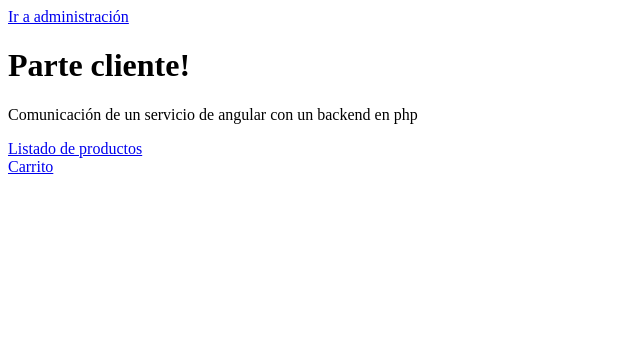
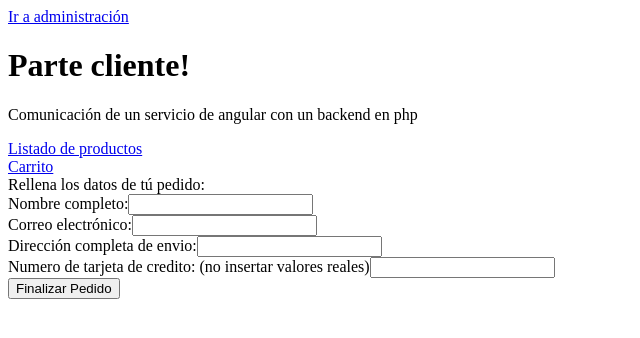
Before and after one commit to magnitopic/angular-learning, an Angular app: page /pedido in a window 1280 px wide. Before the commit this address led to /. Shown: the top 338 px of the page, without its empty margins (0-640 px from the left). Built offline with nearby package versions, Linux system fonts and the light colour scheme.

Commit message:
Make order with products in basket

```diff
--- a/src/app/app.routes.ts
+++ b/src/app/app.routes.ts
@@ -2,9 +2,11 @@ import { Routes } from '@angular/router';
 import { ListadoComponent } from './listado/listado.component';
 import { DetallesComponent } from './detalles/detalles.component';
 import { CarritoComponent } from './carrito/carrito.component';
+import { PedidoComponent } from './pedido/pedido.component';
 
 export const routes: Routes = [
   { path: 'listado', component: ListadoComponent },
+  { path: 'carrito', component: CarritoComponent },
   { path: 'detalles/:id', component: DetallesComponent },
-  { path: 'carrito', component: CarritoComponent },
+  { path: 'pedido', component: PedidoComponent },
 ];
--- a/src/app/carrito/carrito.component.html
+++ b/src/app/carrito/carrito.component.html
@@ -9,5 +9,5 @@
   </div>
 </div>
 
-<button>Vaciar carrito</button>
-<button>Realizar Pedido</button>
+<button (click)="vaciarCarrito()">Vaciar carrito</button>
+<button (click)="realizarPedido()">Realizar Pedido</button>
--- a/src/app/carrito/carrito.component.ts
+++ b/src/app/carrito/carrito.component.ts
@@ -2,6 +2,7 @@ import { Component } from '@angular/core';
 import { TiendaService } from '../services/tienda.service';
 import { DiscoCarrito } from '../model/discoCarrito';
 import { NgFor } from '@angular/common';
+import { Router } from '@angular/router';
 
 @Component({
   selector: 'app-carrito',
@@ -13,7 +14,7 @@ import { NgFor } from '@angular/common';
 export class CarritoComponent {
   discosCarrito: DiscoCarrito[] = {} as DiscoCarrito[];
 
-  constructor(private servicioTienda: TiendaService) {}
+  constructor(private servicioTienda: TiendaService, private router: Router) {}
 
   ngOnInit(): void {
     this.listarDiscosCarrito();
@@ -30,6 +31,14 @@ export class CarritoComponent {
   }
 
   realizarPedido() {
-    alert('Pedido realizado');
+    if (
+      this.discosCarrito.length == undefined ||
+      this.discosCarrito.length == 0
+    ) {
+      alert('No hay discos en el carrito');
+      return;
+    }
+    this.router.navigate(['/pedido']);
   }
+
 }
--- /dev/null
+++ b/src/app/model/pedido.ts
@@ -0,0 +1,6 @@
+export class Pedido {
+  nombre: string = '';
+  email: string = '';
+  direccion: string = '';
+  tarjeta?: number;
+}
--- /dev/null
+++ b/src/app/pedido/pedido.component.html
@@ -0,0 +1,39 @@
+<div>
+  Rellena los datos de tú pedido:
+<br>
+  <span>Nombre completo:</span>
+  <input
+    type="text"
+    [(ngModel)]="pedido.nombre"
+    [ngModelOptions]="{ standalone: true }"
+  />
+
+  <div>
+    <span>Correo electrónico:</span>
+    <input
+      type="text"
+      [(ngModel)]="pedido.email"
+      [ngModelOptions]="{ standalone: true }"
+    />
+  </div>
+
+  <div>
+    <span>Dirección completa de envio:</span>
+    <input
+      type="text"
+      [(ngModel)]="pedido.direccion"
+      [ngModelOptions]="{ standalone: true }"
+    />
+  </div>
+
+  <div>
+    <span>Numero de tarjeta de credito: (no insertar valores reales)</span>
+    <input
+      type="text"
+      [(ngModel)]="pedido.tarjeta"
+      [ngModelOptions]="{ standalone: true }"
+    />
+  </div>
+
+  <button (click)="finalizarPedido()">Finalizar Pedido</button>
+</div>
--- /dev/null
+++ b/src/app/pedido/pedido.component.ts
@@ -0,0 +1,32 @@
+import { Component } from '@angular/core';
+import { Pedido } from '../model/pedido';
+import { FormsModule } from '@angular/forms';
+import { TiendaService } from '../services/tienda.service';
+import { Router } from '@angular/router';
+
+@Component({
+  selector: 'app-pedido',
+  standalone: true,
+  imports: [FormsModule],
+  templateUrl: './pedido.component.html',
+  styleUrl: './pedido.component.css',
+})
+export class PedidoComponent {
+  pedido: Pedido = {} as Pedido;
+
+  constructor(private servicioTienda: TiendaService, private router:Router) {}
+
+  finalizarPedido() {
+    console.log('mandar al servidor: ');
+    console.log(this.pedido);
+    this.servicioTienda
+      .registrarPedido(this.pedido)
+      .subscribe((res) =>
+        res == 'ok' ? this.pedidoOK() : alert('Error al registrar el pedido')
+      );
+  }
+  pedidoOK() {
+    alert('Pedido realizado correctamente');
+    this.router.navigate(['listado']);
+  }
+}
--- a/src/app/services/tienda.service.ts
+++ b/src/app/services/tienda.service.ts
@@ -3,6 +3,7 @@ import { Disco } from '../model/disco';
 import { HttpClient } from '@angular/common/http';
 import { Observable } from 'rxjs';
 import { DiscoCarrito } from '../model/discoCarrito';
+import { Pedido } from '../model/pedido';
 
 @Injectable({
   providedIn: 'root',
@@ -45,4 +46,11 @@ export class TiendaService {
       this.ruta_webservices + 'web_services/obtenerDiscosCarrito.php'
     );
   }
+
+  registrarPedido(p: Pedido): Observable<string> {
+    return this.http.post<string>(
+      this.ruta_webservices + 'web_services/registrarPedido.php',
+      p
+    );
+  }
 }
```
Also changed, not shown: src/app/pedido/pedido.component.css (added), 1 other file (tests, documents, lock files or other folders).
